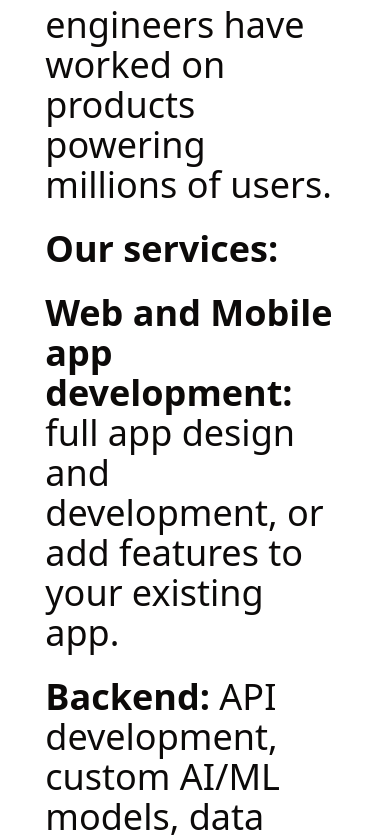
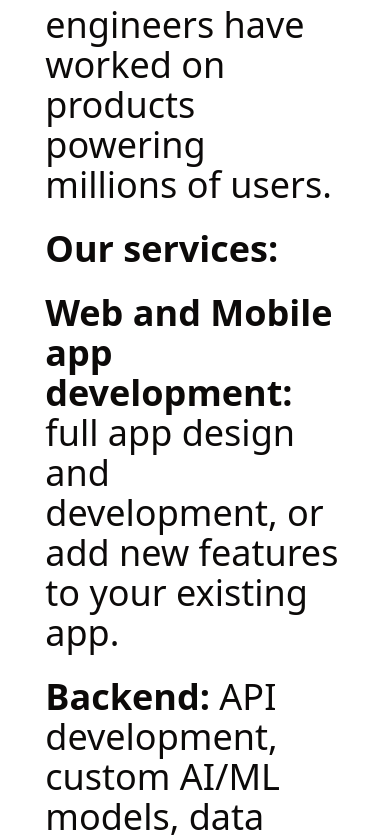
Before and after one commit to ChilliGuava/landing, a Next.js app: page / in a window 390 px wide. Shown: the part 1039-1876 px from the top of the page. Built offline with nearby package versions, Linux system fonts and the light colour scheme.

Commit message:
less padding

```diff
--- a/src/app/page.tsx
+++ b/src/app/page.tsx
@@ -40,7 +40,7 @@ export default function Home() {
           </Button>
         </div>
       </motion.div>
-      <section className="bg-white pb-72">
+      <section className="bg-white md:pb-72 pb-60">
         <p className="text-4xl">
           <span className="font-bold">
             We will help you ship better software faster.{" "}
@@ -53,7 +53,8 @@ export default function Home() {
         </p>
         <p className="text-4xl mt-6">
           <span className="font-bold">Web and Mobile app development: </span>
-          full app design and development, or add features to your existing app.
+          full app design and development, or add new features to your existing
+          app.
         </p>
         <p className="text-4xl mt-6">
           <span className="font-bold">Backend: </span>
```
